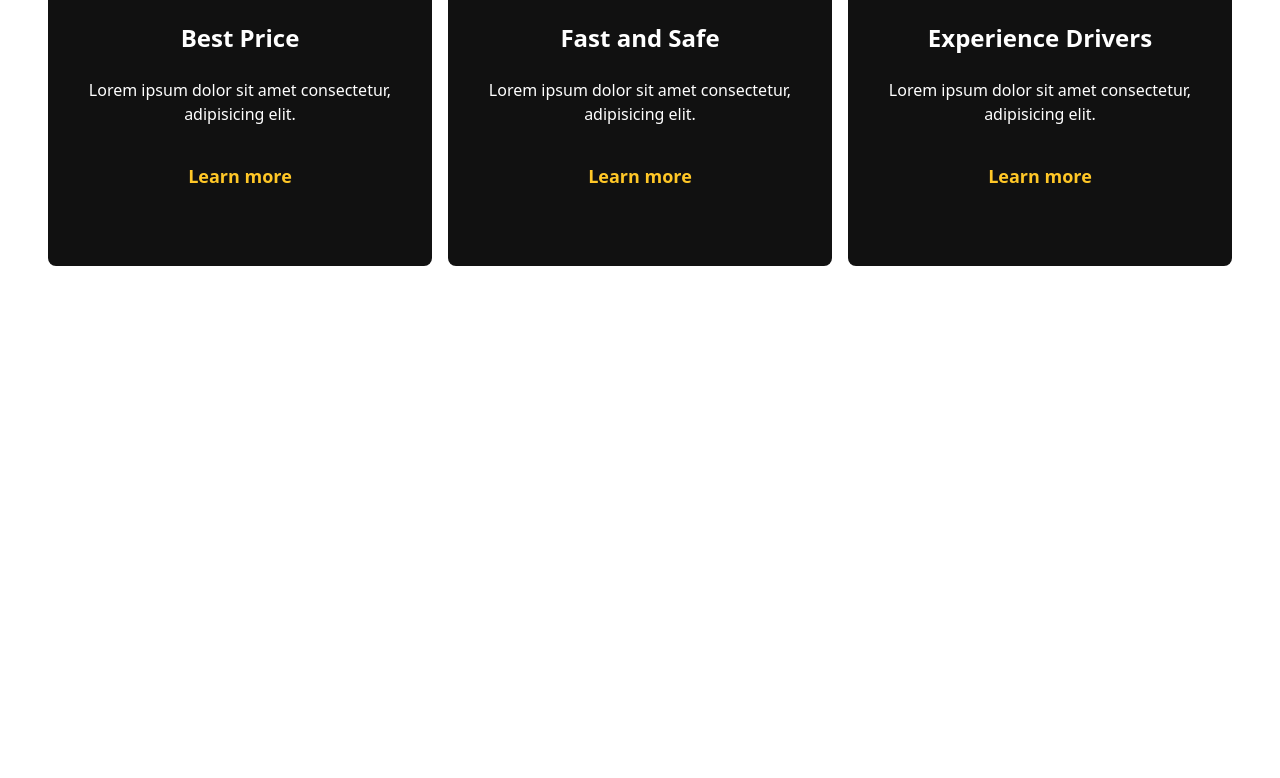
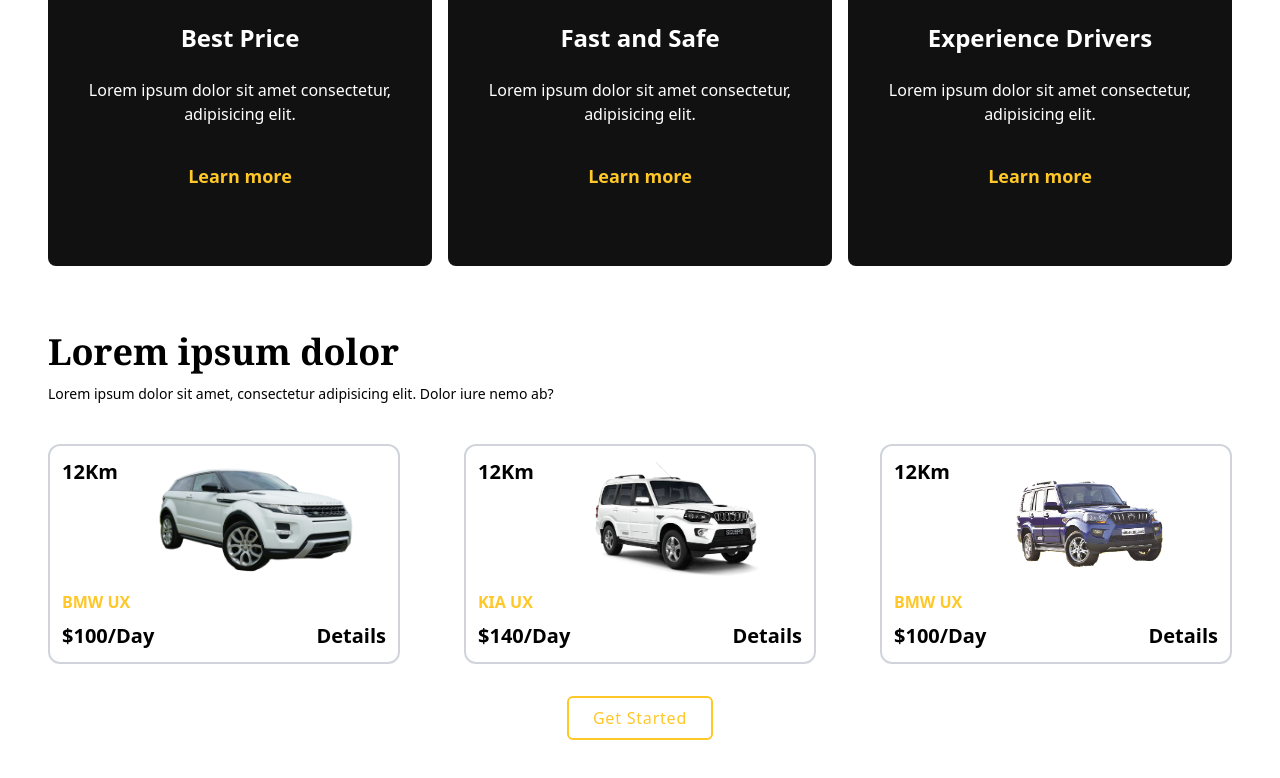
Before and after one commit to MenatallaGomaa/DriveEase, a React (Vite) app: page / in a window 1280 px wide. Shown: the part 1548-2326 px from the top of the page. Before the commit the page ends 1880 px from the top, so only its background shows below. Built offline with nearby package versions, Linux system fonts and the light colour scheme.

Commit message:
CarList section DONE

```diff
--- a/src/App.jsx
+++ b/src/App.jsx
@@ -7,6 +7,7 @@
 import "aos/dist/aos.css";
 import About from "./components/About/About";
 import Services from "./components/Services/Services";
+import CarList from "./components/CarList/CarList";
 
 const App = () => {
   // dark mode start
@@ -43,6 +44,7 @@
       <Hero theme={theme} />
       <About />
       <Services />
+      <CarList />
     </div>
   );
 };
--- /dev/null
+++ b/src/components/CarList/CarList.jsx
@@ -0,0 +1,83 @@
+import React from "react";
+import whiteCar from "../../assets/white-car.png";
+import car2 from "../../assets/car5.png";
+import car3 from "../../assets/car6.png";
+
+const carList = [
+  {
+    name: "BMW UX",
+    price: 100,
+    image: whiteCar,
+    aosDelay: "0",
+  },
+  {
+    name: "KIA UX",
+    price: 140,
+    image: car2,
+    aosDelay: "500",
+  },
+  {
+    name: "BMW UX",
+    price: 100,
+    image: car3,
+    aosDelay: "1000",
+  },
+];
+
+const CarList = () => {
+  return (
+    <div className="pb-24">
+      <div className="container">
+        {/* Heading */}
+        <h1
+          data-aos="fade-up"
+          className="text-3xl sm:text-4xl font-semibold font-serif mb-3"
+        >
+          Lorem ipsum dolor
+        </h1>
+        <p data-aos="fade-up" aos-delay="400" className="text-sm pb-10">
+          Lorem ipsum dolor sit amet, consectetur adipisicing elit. Dolor iure
+          nemo ab?
+        </p>
+        {/* Car listing */}
+        <div>
+          <div className="grid grid-cols-1 sm:grid-cols-2 md:grid-cols-3 gap-16">
+            {carList.map((data) => (
+              <div
+                data-aos="fade-up"
+                data-aos-delay={data.aosDelay}
+                className="space-y-3 border-2 border-gray-300 hover:border-primary p-3 rounded-xl relative group"
+              >
+                <div className="w-full h-[120px]">
+                  <img
+                    src={data.image}
+                    alt=""
+                    className="w-full h-[120px] object-contain sm:translate-x-8 group-hover:sm:translate-x-16 duration-700"
+                  />
+                </div>
+                <div className="space-y-2">
+                  <h1 className="text-primary font-semibold">{data.name}</h1>
+                  <div className="flex justify-between items-center text-xl font-semibold">
+                    <p>${data.price}/Day</p>
+                    <a href="#">Details</a>
+                  </div>
+                </div>
+                <p className="text-xl font-semibold absolute top-0 left-3">
+                  12Km
+                </p>
+              </div>
+            ))}
+          </div>
+        </div>
+        {/* End of car listing */}
+        <div className="grid place-items-center mt-8">
+          <button data-aos="fade-up" className="button-outline">
+            Get Started
+          </button>
+        </div>
+      </div>
+    </div>
+  );
+};
+
+export default CarList;
```
